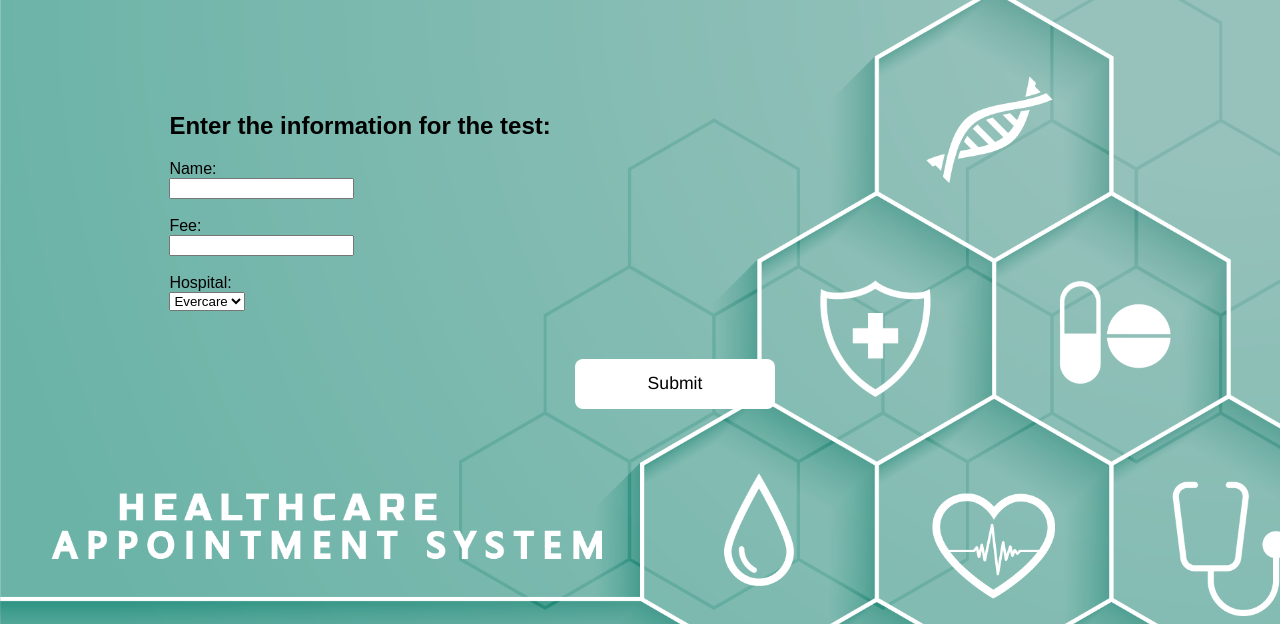
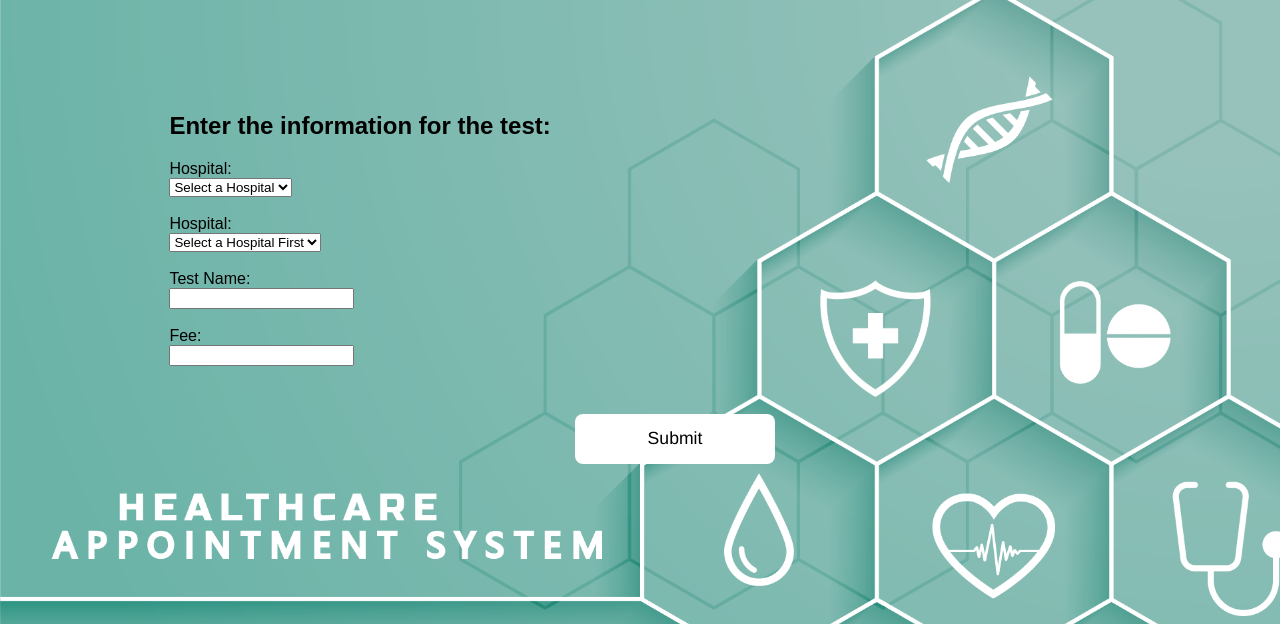
Before and after one commit to nabilm432a/Healthcare, a PHP site: page /forms/add_test.php in a window 1280 px wide. Shown: the part 68-692 px from the top of the page. Run offline with PHP 8.4, Linux system fonts and the light colour scheme; data comes from the database, SQL or seed files in the repository.

Commit message:
Add files via upload

```diff
--- a/forms/add_test.php
+++ b/forms/add_test.php
@@ -11,6 +11,8 @@ $message = isset($_GET['message']) ? $_GET['message'] : '';
     <link rel="stylesheet" href="../styles/main_style.css">
     <link rel="stylesheet" href="../styles/login.css">
     <link rel="shortcut icon" type="image/x-icon" href="assets/artboard_1_9X7_icon.ico" />
+    <script src="https://code.jquery.com/jquery-3.6.0.min.js"></script>
+    <script src="../scripts/script.js"></script>
 </head>
 
 <body>
@@ -35,7 +37,37 @@ $message = isset($_GET['message']) ? $_GET['message'] : '';
                             <div class="formwrap">
                                 <form action="../php_scripts/test_addition.php" method="post" class="form">
                                     <div class="inp">
-                                    <label for="name">Name: </label>
+                                        <label for="hospitalname">Hospital: </label>
+                                        <div class="input-container">
+                                            <select name="hospitalname" id="hospitalname">
+                                                <option value="" disabled selected>Select a Hospital</option>
+                                                <?php
+                                                    require_once('../php_scripts/connect.php');
+                                                    $sql2 = 'SELECT name FROM hospital';
+                                                    $output = $conn->query($sql2);
+                                                    if ($output->num_rows > 0) {
+                                                        while ($r = $output->fetch_assoc()) {
+                                                            $hospitalname = $r["name"];
+                                                            echo "<option value='" . $hospitalname . "'>" . $hospitalname . "</option>";
+                                                        }
+
+                                                    } else {
+                                                        echo "<option>No Hospitals Available</option>";
+                                                    }
+                                                ?>
+                                            </select><br><br>
+                                        </div>
+                                    </div>
+                                    <div class="inp">
+                                        <label for="hospitaladdr">Hospital: </label>
+                                        <div class="input-container">
+                                            <select name="hospitaladdr" id="hospitaladdr">
+                                                <option value="" selected disabled>Select a Hospital First</option>
+                                            </select><br><br>
+                                        </div>
+                                    </div>
+                                    <div class="inp">
+                                        <label for="name">Test Name: </label>
                                         <div class="input-container">
                                             <input type="text" name="name" required/><br><br>
                                         </div>
@@ -46,31 +78,11 @@ $message = isset($_GET['message']) ? $_GET['message'] : '';
                                             <input type="number" name="fee" required/><br><br>
                                         </div>
                                     </div>
-								<div class="inp">
-                                    <label for="hospitalname">Hospital: </label>
-                                    <div class="input-container">
-										<select name="hospitalname" id="hospitalname">
-											<?php
-												require_once('../php_scripts/connect.php');
-												$sql2 = 'SELECT name FROM hospital';
-												$output = $conn->query($sql2);
-												if ($output->num_rows > 0) {
-													while ($r = $output->fetch_assoc()) {
-														$hospitalname = $r["name"];
-														echo "<option value='" . $hospitalname . "'>" . $hospitalname . "</option>";
-													}
-												} else {
-													echo "<option>No Hospitals Available</option>";
-												}
-												$conn->close();
-											?>
-										</select><br><br>
-                                </div>
-                                </div>
                                     <input type="submit" class="formsubmit" value="Submit"/>
                                 </form>
                                 <div class="msg">
                                     <p><?php echo $message; ?></p>
+                                </div>
                         </div>
                     </article>
                 </div>
--- a/forms/appointment_selectdoctor.php
+++ b/forms/appointment_selectdoctor.php
@@ -8,6 +8,7 @@
     <link rel="stylesheet" href="../styles/forms.css">
     <link rel="stylesheet" href="../styles/select.css">
     <link rel="shortcut icon" type="image/x-icon" href="../assets/artboard_1_9X7_icon.ico" />
+    <script src="../scripts/script.js"></script>
 </head>
 
 <body>
@@ -27,7 +28,7 @@
                 <article class="article-one">
                     <h1>Making an Appointment</h1>
                     <div class="formwrap">
-                        <form action="../php_scripts/appointmentscript.php" method="post" class="form" id="appointmentForm">
+                        <form action="../php_scripts/appointmentscript.php" method="post" class="form" id="appointmentForm" onsubmit="return validatedoctorform();">
                             <input type="hidden" name="patient_id" value="<?php echo $_POST['patient_id']; ?>">
                             <input type="hidden" name="selected_test" value="<?php echo $_POST['selected_test']; ?>">
                             <input type="hidden" name="selected_hospital" value="<?php echo $_POST['hospital']; ?>">
--- a/forms/appointment_selecthospital.php
+++ b/forms/appointment_selecthospital.php
@@ -8,6 +8,7 @@
     <link rel="stylesheet" href="../styles/forms.css">
     <link rel="stylesheet" href="../styles/select.css">
     <link rel="shortcut icon" type="image/x-icon" href="../assets/artboard_1_9X7_icon.ico" />
+    <script src="../scripts/script.js"></script>
 </head>
 
 <body>
@@ -27,7 +28,7 @@
                 <article class="article-one">
                     <h1>Making an Appointment</h1>
                     <div class="formwrap">
-                        <form action="appointment_selectdoctor.php" method="post" class="form" id="appointmentForm">
+                        <form action="appointment_selectdoctor.php" method="post" class="form" id="appointmentForm" onsubmit="return validatehospitalform();">
                             <div>
                                 <input type="hidden" name="patient_id" value="<?php echo $_POST['patient_id']; ?>">
                                 <input type="hidden" name="selected_test" value="<?php echo $_POST['test']; ?>">
--- a/forms/appointment_selecttest.php
+++ b/forms/appointment_selecttest.php
@@ -42,7 +42,7 @@
                 <article class="article-one">
                     <h1>Making an Appointment</h1>
                     <div class="formwrap">
-                        <form action="appointment_selecthospital.php" method="post" class="form" id="appointmentForm" onsubmit="return validateForm();">
+                        <form action="appointment_selecthospital.php" method="post" class="form" id="appointmentForm" onsubmit="return validatetestform();">
                             <div>
                                 <input type="hidden" name="patient_id" value="<?php echo $session_id; ?>">
                             </div>
--- a/forms/doctor_login.php
+++ b/forms/doctor_login.php
@@ -42,7 +42,7 @@
                                 </div>
                                 <input type="submit" class="formsubmit" value="Enter"/>
                             </form>
-                            <a href="doctor_signup.php"><button style="padding: 5px 10px; width: 100px; height: 30px; font-size: 0.6rem;">Sign Up instead</button>
+                            <a href="doctor_signup.php"><button style="padding: 5px 10px; width: 100px; height: 30px; font-size: 0.6rem;">Sign Up instead</button></a>
                             <div class="message-container">
                                 <?php
                                     session_start();
--- a/forms/patient_login.php
+++ b/forms/patient_login.php
@@ -43,7 +43,7 @@
                                 </div>
                                 <input type="submit" class="formsubmit" value="Enter"/>
                             </form>
-                            <a href="patient_signup.php"><button style="padding: 5px 10px; width: 100px; height: 30px; font-size: 0.6rem;">Sign Up instead</button>
+                            <a href="patient_signup.php"><button style="padding: 5px 10px; width: 100px; height: 30px; font-size: 0.6rem;">Sign Up instead</button></a>
                             <div class="message-container">
                                 <?php
                                     session_start();
--- a/scripts/script.js
+++ b/scripts/script.js
@@ -14,20 +14,47 @@ function updateGreeting() {
     document.getElementById("greeting").textContent = greeting;
   }
 
+function validatetestform() {
+    var testDropdown = document.getElementById("test");
+    var selectedTest = testDropdown.options[testDropdown.selectedIndex].text;
 
-function validateForm() {
-    var doctorSelect = document.getElementById("doctor");
-    var testSelect = document.getElementById("test");
-
-    if (doctorSelect.options.length === 0) {
-        alert("No doctors are available. Please try again later.");
+    if (selectedTest === "Tests Currently Unavailable") {
+        alert("Tests are not available. Please Try again later.");
         return false;
     }
-
-    if (testSelect.options.length === 0) {
-        alert("No tests are available. Please try again later.");
-        return false;
-    }
-
     return true;
 }
+function validatedoctorform() {
+  var testDropdown = document.getElementById("doctor");
+  var selectedTest = testDropdown.options[testDropdown.selectedIndex].text;
+
+  if (selectedTest === "No Doctors Available") {
+      alert("No Doctor available. Please Try again later.");
+      return false;
+  }
+  return true;
+}
+function validatehospitalform() {
+  var testDropdown = document.getElementById("hospital");
+  var selectedTest = testDropdown.options[testDropdown.selectedIndex].text;
+
+  if (selectedTest === "This test does not exist in any hospital") {
+      alert("Hospitals are not available. Please Try again later.");
+      return false;
+  }
+  return true;
+}
+$(document).ready(function() {
+  $("#hospitalname").change(function() {
+      var selectedHospital = $(this).val();
+      $.ajax({
+          url: "../php_scripts/get_hospital_address.php",
+          method: "POST",
+          data: { hospital: selectedHospital },
+          dataType: "html",
+          success: function(response) {
+              $("#hospitaladdr").html(response);
+          }
+      });
+  });
+});
```
Also changed, not shown: php_scripts/get_hospital_address.php (added, +20 -0 lines), php_scripts/hospital_addition.php (+6 -2 lines), php_scripts/test_addition.php (+3 -6 lines). Lines whose indentation alone changed are shown as unchanged.
